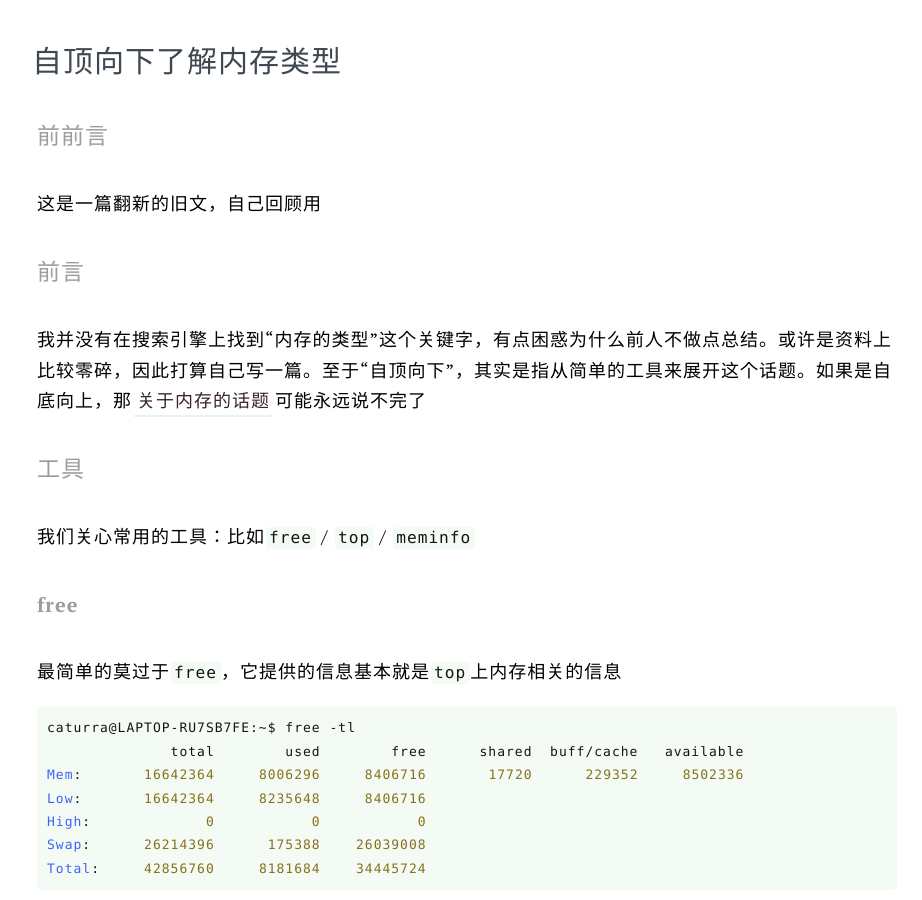
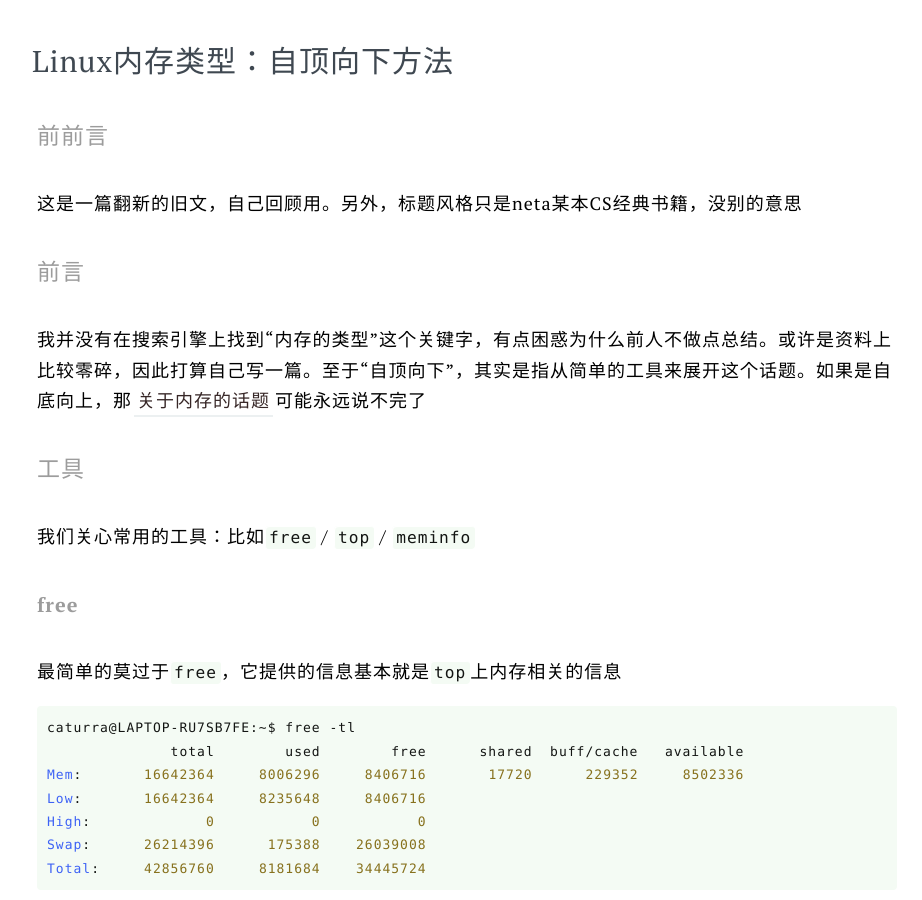
Before and after one commit to Caturra000/Caturra000.github.io, a Jekyll site: the page built from _posts/2023/2023-04-20-linux-memory-types-a-top-down-approach.md, in a window 1280 px wide and 900 px high. Shown: the whole window, without its empty margins (173-1095 px from the left). Built offline with Jekyll 4.4.1, drawn with Linux system fonts in a browser that asks for light colours.

Commit message:
update post: linux-memory-types...

```diff
--- a/_posts/2023/2023-04-20-memory-types-a-top-down-approach.md
+++ b/_posts/2023/2023-04-20-linux-memory-types-a-top-down-approach.md
@@ -1,12 +1,12 @@
 ---
 layout: post
-title: 自顶向下了解内存类型
+title: Linux内存类型：自顶向下方法
 categories: [Memory, kernel]
 ---
 
 ## 前前言
 
-这是一篇翻新的旧文，自己回顾用
+这是一篇翻新的旧文，自己回顾用。另外，标题风格只是neta某本CS经典书籍，没别的意思
 
 ## 前言
 
```
